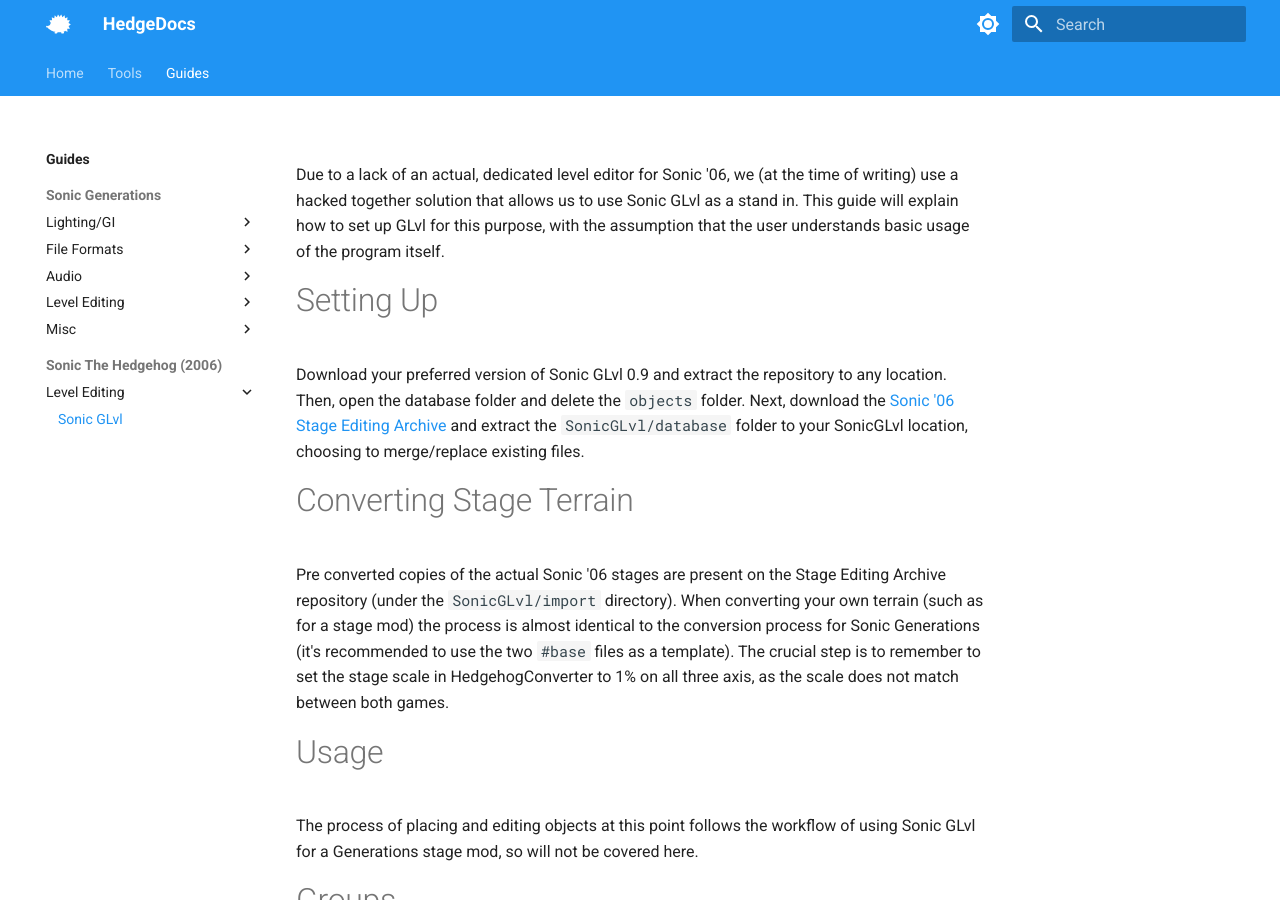
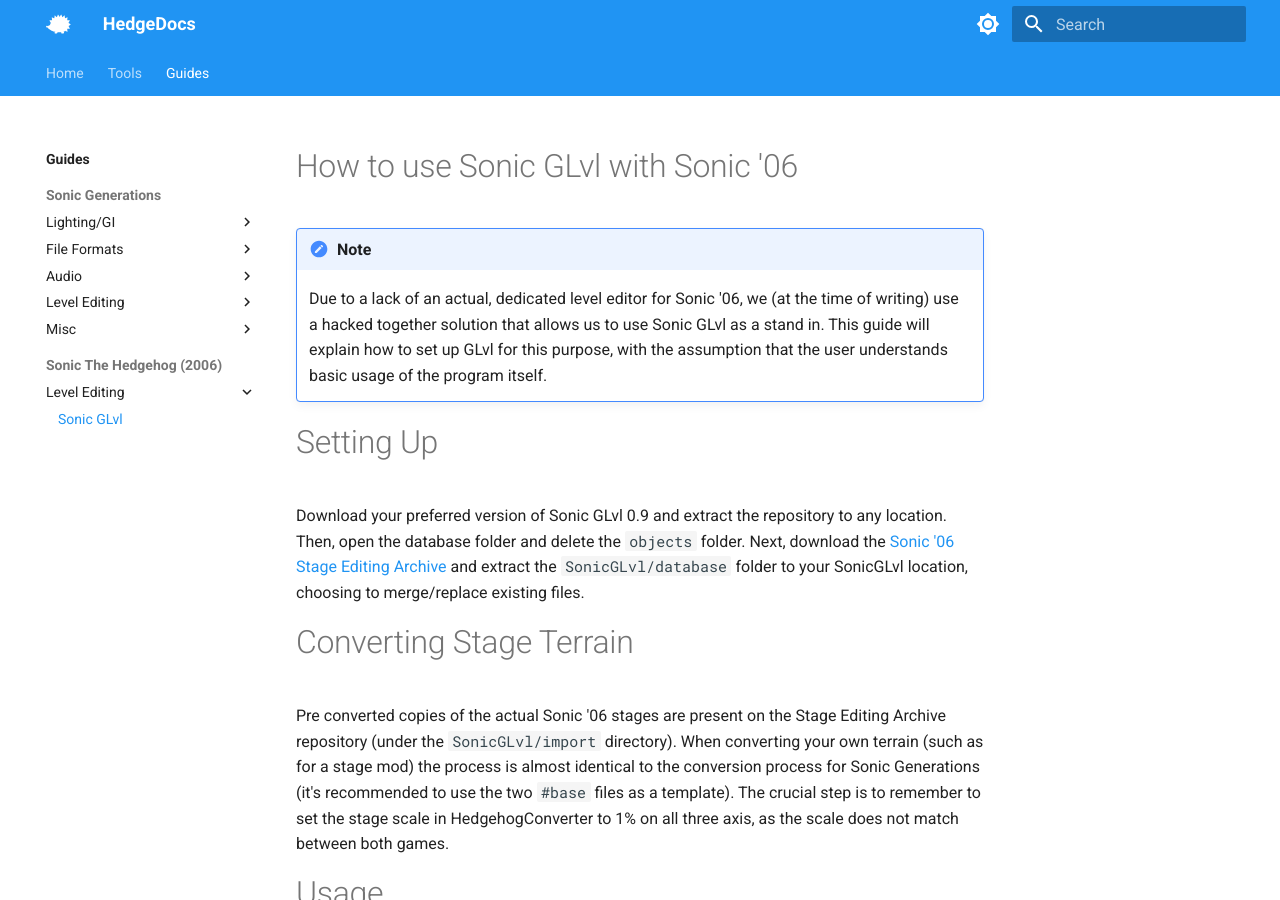
Before and after one commit to HedgeDocs/HedgeDocs.github.io, an MkDocs documentation site: the page built from docs/guides/marathon/levels/glvl.md, in a window 1280 px wide and 900 px high. Built offline with MkDocs 1.6.1 and Material for MkDocs 9.7.7, drawn with Linux system fonts in a browser that asks for light colours.

Commit message:
Added titles to Sonic 06 pages

```diff
--- a/docs/guides/marathon/levels/glvl.md
+++ b/docs/guides/marathon/levels/glvl.md
@@ -1,4 +1,9 @@
-Due to a lack of an actual, dedicated level editor for Sonic '06, we (at the time of writing) use a hacked together solution that allows us to use Sonic GLvl as a stand in. This guide will explain how to set up GLvl for this purpose, with the assumption that the user understands basic usage of the program itself.
+# How to use Sonic GLvl with Sonic '06
+
+!!! note
+    Due to a lack of an actual, dedicated level editor for Sonic '06, we (at the time of writing) use a hacked together solution that allows us to use Sonic GLvl as a stand in. This guide will explain how to set up GLvl for this purpose, with the assumption that the user understands basic usage of the program itself.
+
+
 
 # Setting Up
 Download your preferred version of Sonic GLvl 0.9 and extract the repository to any location. Then, open the database folder and delete the `objects` folder. Next, download the [Sonic '06 Stage Editing Archive](https://github.com/Knuxfan24/Sonic-06-Stage-Editing-Archive) and extract the `SonicGLvl/database` folder to your SonicGLvl location, choosing to merge/replace existing files.
```
Also changed, not shown: docs/tools/marathon/files.md (+2 -0 lines).
